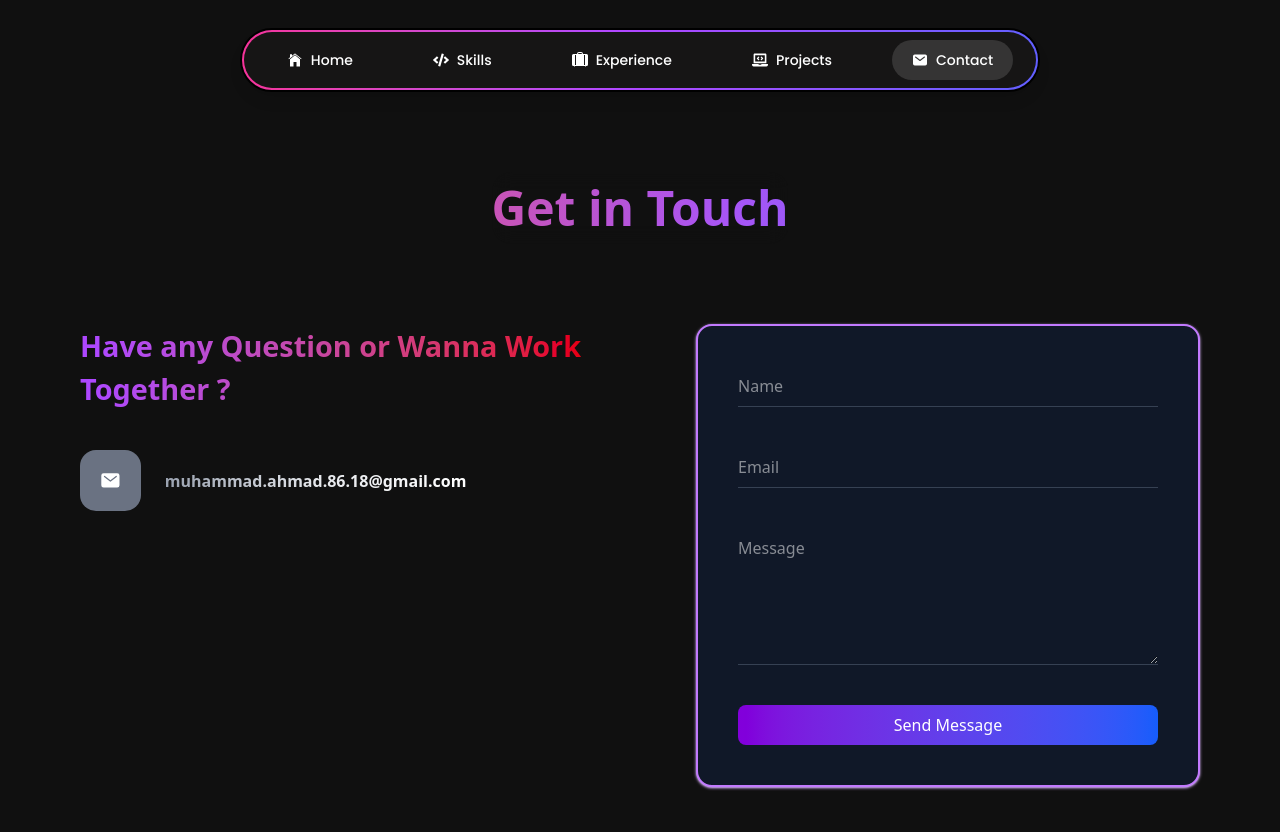
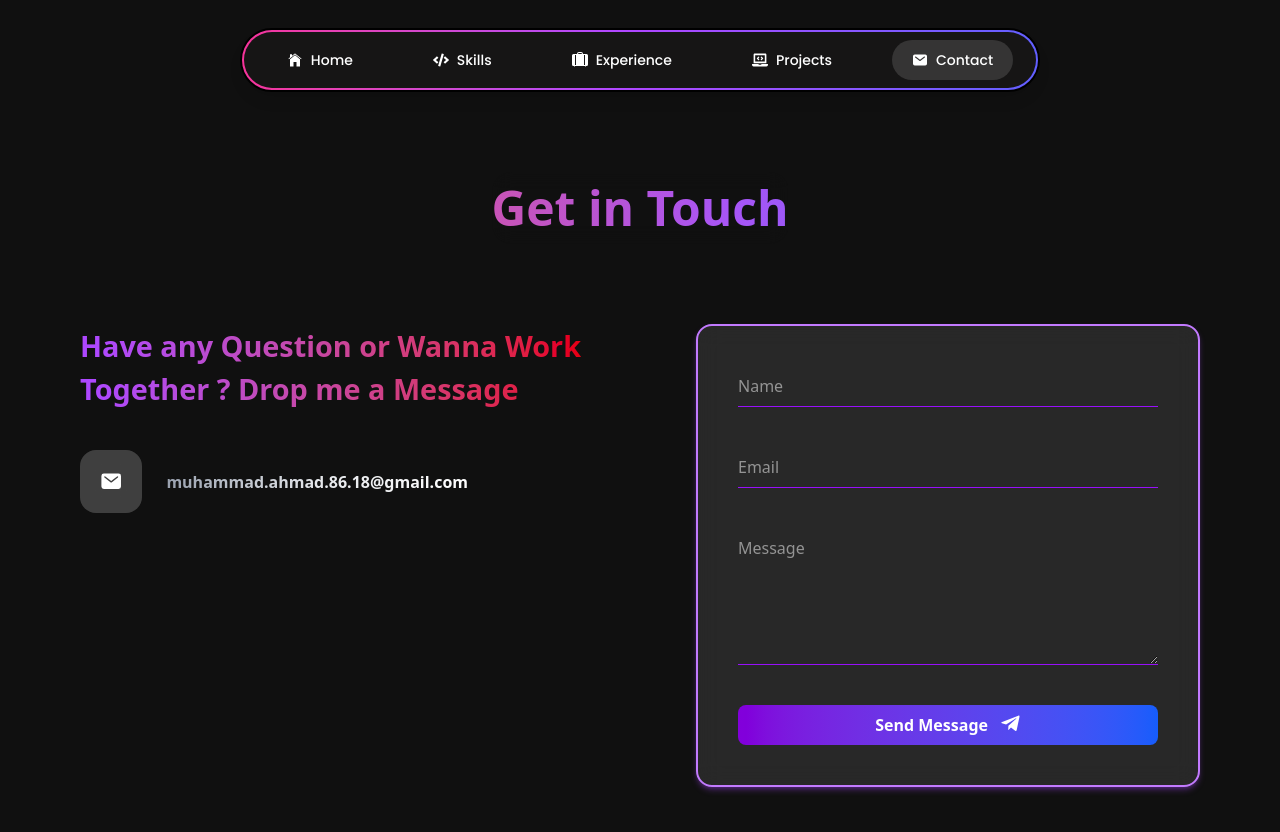
Before and after one commit to Muhammad-Ahmad618/portfolio, a React (Vite) app: page /contact in a window 1280 px wide. Shown: the top 832 px of the page. Built offline with nearby package versions, Linux system fonts and the light colour scheme.

Commit message:
version 2 (contact page progress 70% , experience page progress 80% )

```diff
--- a/src/Pages/ContactPage/ContactPage.jsx
+++ b/src/Pages/ContactPage/ContactPage.jsx
@@ -17,10 +17,10 @@ export default function ContactPage() {
        <div className='flex justify-between items-start gap-x-16 mt-20'>
 
         <div className='text-white basis-[45%]'>
-          <h3 className='text-[1.8rem] pb-10 font-semibold bg-gradient-to-r from-purple-500 to-red-600 bg-clip-text text-transparent'>Have any Question or Wanna Work Together ?</h3>
+          <h3 className='text-[1.8rem] pb-10 font-semibold bg-gradient-to-r from-purple-500 to-red-600 bg-clip-text text-transparent'>Have any Question or Wanna Work Together ? Drop me a Message</h3>
           <div className='flex items-center gap-x-6'>
-             <div className='p-5 bg-gray-500 inline-block rounded-2xl'>
-                <IoMail className='text-[1.3rem]'/>
+             <div className='p-5 bg-white/20 backdrop-blur-md inline-block rounded-2xl'>
+                <IoMail className='text-[1.4rem]'/>
              </div>
               <h4 className='font-semibold bg-gradient-to-r from-gray-400 via-gray-200 to-white bg-clip-text text-transparent'>muhammad.ahmad.86.18@gmail.com</h4>
           </div>
--- a/src/Pages/ExperiencePage/ExperincePage.jsx
+++ b/src/Pages/ExperiencePage/ExperincePage.jsx
@@ -1,5 +1,6 @@
 import React from 'react'
 import GradientText from '../../components/GradientText/GradientText'
+import { IoCalendarClearOutline } from "react-icons/io5";
 
 export default function ExperincePage() {
 
@@ -40,15 +41,16 @@ export default function ExperincePage() {
       <div className='grid lg:grid-cols-2 gap-x-7 2xl:gap-x-14 gap-y-10 my-16 justify-self-center'>
       {experience.map((exp,index) => (
         <div key={index}
-        className={`w-full mx-auto ${index % 2 == 0 ? 'lg:col-start-1 lg:justify-self-start':'lg:col-start-2 lg:justify-self-end'} row-auto bg-white/5 backdrop-blur-md border border-white/20 text-white p-10 rounded-2xl shadow shadow-purple-500`}
+        className={`w-full mx-auto ${index % 2 == 0 ? 'lg:col-start-1 lg:justify-self-start':'lg:col-start-2 lg:justify-self-end'} row-auto bg-white/10 backdrop-blur-md border border-purple-400 text-white p-10 rounded-2xl shadow-lg shadow-purple-500/30`}
         style={{gridRow:`${index + 1}`}}
         >
 
           <h3 className='text-white bg-clip-text text-[1.4rem] font-bold'>{exp.role}</h3>
           <div className='py-4 flex justify-between items-center'>
           <p className='font-medium text-sm bg-gradient-to-r from-gray-400 via-gray-100 to-white bg-clip-text text-transparent'>{exp.company}</p>
-          <span className='bg-gradient-to-r from-purple-600 to-indigo-700 rounded-full'>
-          <p className='text-[0.8rem] font-medium py-1 px-5'>{exp.duration}</p>
+          <span className='bg-gradient-to-r flex items-center px-5 gap-x-3 from-purple-600 to-indigo-700 rounded-full'>
+          <IoCalendarClearOutline/>
+          <p className='text-[0.8rem] font-medium py-1'>{exp.duration}</p>
           </span>
 
           </div>
--- a/src/components/ReactForms/React_contact_form.jsx
+++ b/src/components/ReactForms/React_contact_form.jsx
@@ -1,5 +1,6 @@
 import React from 'react'
 import { useForm } from 'react-hook-form'
+import { FaTelegramPlane } from "react-icons/fa";
 
 export default function React_contact_form() {
 
@@ -16,26 +17,28 @@ export default function React_contact_form() {
     console.log(watch("example"))
 
   return (
-    <div className='border-2 border-purple-400 bg-gray-900 shadow-sm shadow-purple-300 p-10 rounded-2xl'>
+    <div className='border-2 border-purple-400 bg-white/10 backdrop-blur-md shadow-md shadow-purple-500/30 p-10 rounded-2xl'>
 
         <form onSubmit={handleSubmit(onsubmit)} className='flex flex-col gap-y-10'>
 
            <input type='text' {...register("Name", {required:"Name is Required"})}
            placeholder='Name'
-           className='border-b-1 border-gray-700 text-white focus:outline-0 py-2'
+           className='border-b-1 border-purple-600 text-white focus:outline-0 py-2'
            />
            <input type='email' {...register("Email", {required:"Email is Required"})}
            placeholder='Email'
-            className='border-b-1 border-gray-700 text-white focus:outline-0 py-2'
+            className='border-b-1 border-purple-600 text-white focus:outline-0 py-2'
            />
            <textarea name="message" {...register("Message", {required:"Message Box is Empty"})}
            cols="40"
            rows="5"
            placeholder='Message'
-            className='border-b-1 border-gray-700 text-white focus:outline-0 py-2'
+            className='border-b-1 border-purple-600 text-white focus:outline-0 py-2'
            ></textarea>
 
-          <input type="submit" value="Send Message" className='text-white py-2 rounded-lg cursor-pointer bg-gradient-to-r from-purple-700 to-blue-600 hover:opacity-90' />
+          <button type="submit" value="Send Message" className='text-white py-2 rounded-lg cursor-pointer bg-gradient-to-r from-purple-700 to-blue-600 transition-all duration-300 ease-in-out hover:opacity-80 flex justify-center gap-x-3 font-semibold'>Send Message
+            <FaTelegramPlane className='text-[1.3rem]'/>
+          </button>
 
 
         </form>
```
